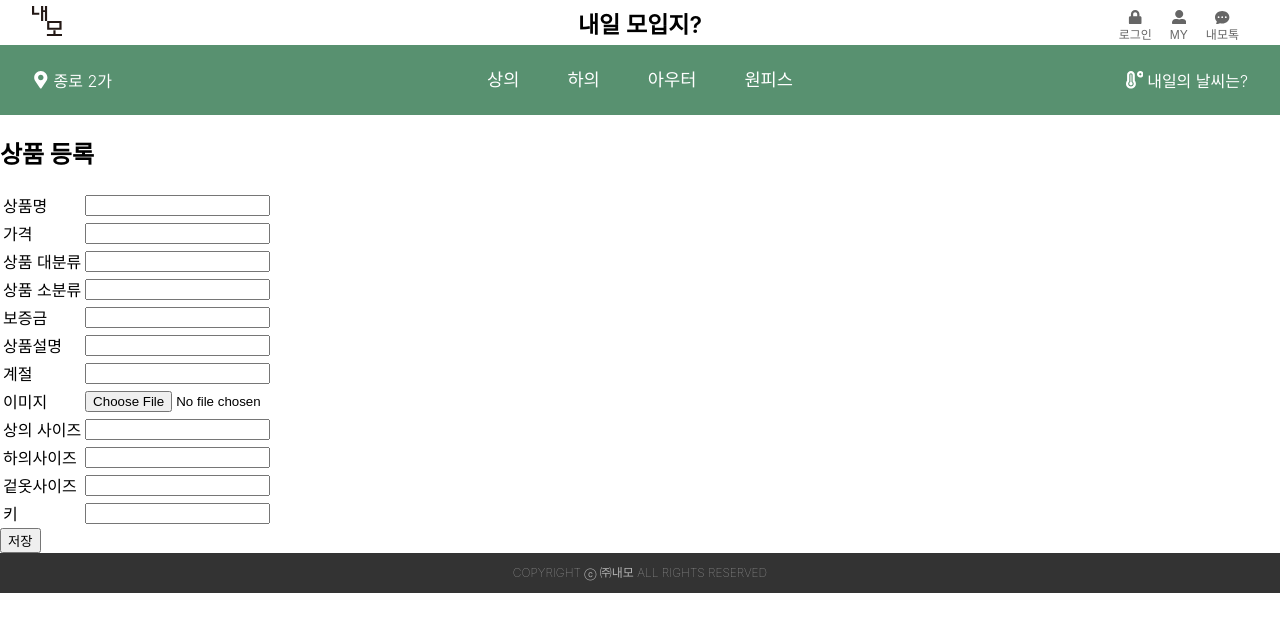
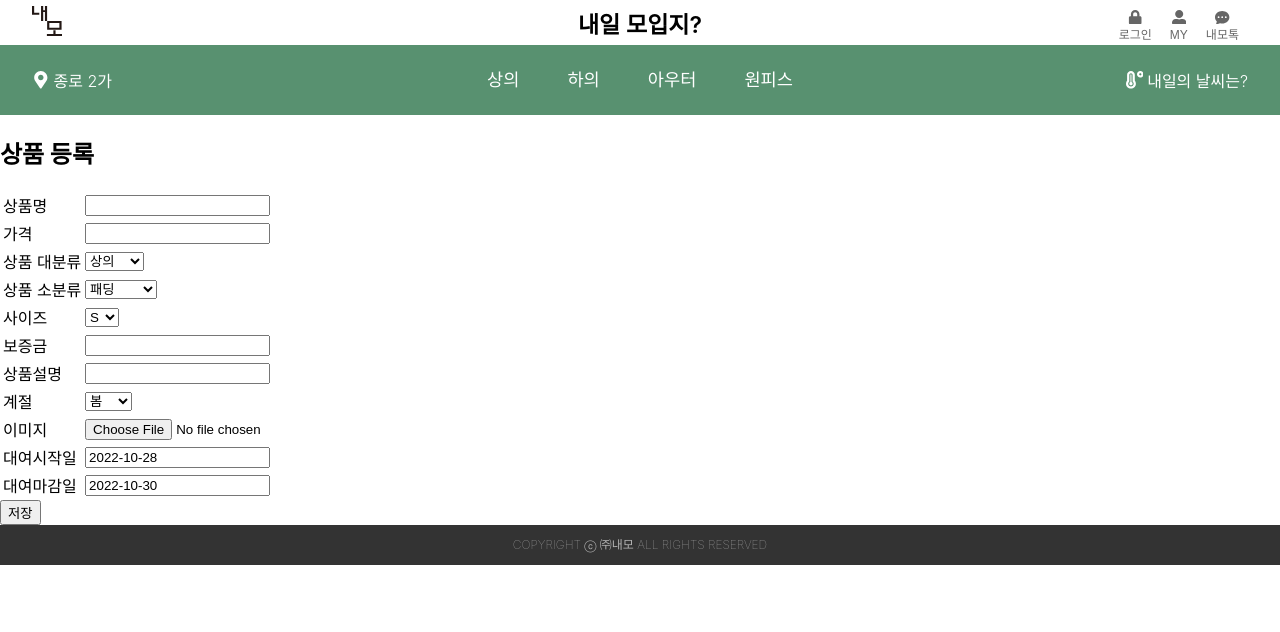
Before and after one commit to yengs/NEMO-react, a React (Create React App) app in the folder nemo-project/: page /item/write in a window 1280 px wide. Shown: the top 632 px of the page. Built offline with nearby package versions, Linux system fonts and the light colour scheme.

Commit message:
리액트 item

```diff
--- a/nemo-project/package.json
+++ b/nemo-project/package.json
@@ -9,9 +9,10 @@
     "@testing-library/user-event": "^13.5.0",
     "axios": "^1.1.3",
     "react": "^18.2.0",
+    "react-datepicker": "^4.8.0",
     "react-dom": "^18.2.0",
+    "react-icons": "^4.6.0",
     "react-router-dom": "^5.3.0",
-    "react-icons": "^4.6.0",
     "react-scripts": "5.0.1",
     "web-vitals": "^2.1.4"
   },
--- a/nemo-project/src/Item/ItemList.js
+++ b/nemo-project/src/Item/ItemList.js
@@ -19,6 +19,7 @@ function ItemList() {
                     <col width="15%" />
                     <col width="*" />
                     <col width="15%" />
+                    <col width="20%" />
                     <col width="20%" />
                 </colgroup>
                 <thead>
@@ -42,7 +43,7 @@ function ItemList() {
                                 <Link to={`/item/detail/${item.itemNum}`}>{item.itemName}</Link>
                                 </td>
                                 <td>{item.itemPrice}</td>
-                                <td>{item.itemRentalperiod}</td>
+                                <td>{item.itemRentalstart} ~ {item.itemRentalend}</td>
                                 <td>{item.itemWriter}</td>
                                 <td>{item.itemImage}</td>
                             </tr>
--- a/nemo-project/src/Item/ItemUpload.js
+++ b/nemo-project/src/Item/ItemUpload.js
@@ -1,7 +1,13 @@
 import axios from "axios";
-import { useState } from "react";
+// import { useState } from "react";
+import React, { useEffect, useState } from 'react';
+import DatePicker from "react-datepicker";
+import "react-datepicker/dist/react-datepicker.css";
+import { ko } from 'date-fns/esm/locale';
+
 
 function ItemUpload({ history }) {
+
     const [iName, setiName] = useState('');
     const [iPrice, setiPrice] = useState('');
     const [itemMaincategory, setitemMaincategory] = useState('');
@@ -12,7 +18,6 @@ function ItemUpload({ history }) {
     const [itemTopsize, setitemTopsize] = useState('');
     const [itemBottomsize, setitemBottomsize] = useState('');
     const [itemEtcsize, setitemEtcsize] = useState('');
-    const [itemHeight, setitemHeight] = useState('');
     // const [itemRentalperiod, setitemRentalperiod] = useState('');
 
 
@@ -26,15 +31,21 @@ function ItemUpload({ history }) {
     const handlerChangeitemTopsize=(e) => setitemTopsize(e.target.value);
     const handlerChangeitemBottomsize=(e) => setitemBottomsize(e.target.value);
     const handlerChangeitemEtcsize=(e) => setitemEtcsize(e.target.value);
-    const handlerChangeitemHeight=(e) => setitemHeight(e.target.value);
     // const handlerChangeitemRentalperiod=(e) => setitemRentalperiod(e.target.value);
+
+
+
+    const [startDate, setStartDate] = useState(new Date("2022/10/28"));
+    const [endDate, setEndDate] = useState(new Date("2022/10/30"));
+
+
 
     const handlerClickSubmit = (e) => {
         e.preventDefault();
 
         axios.post('http://localhost:8080/api/item', { "itemName": iName, "itemPrice": iPrice, "iName": iName, "iPrice": iPrice,"itemMaincategory":itemMaincategory,"itemSubcategory":itemSubcategory,"itemDeposit":itemDeposit,
                                                         "itemDetail":itemDetail,"itemWeather":itemWeather,"itemTopsize":itemTopsize,"itemBottomsize":itemBottomsize,
-                                                        "itemEtcsize":itemEtcsize,"itemHeight":itemHeight })
+                                                        "itemEtcsize":itemEtcsize,"itemRentalstart" :startDate,"itemRentalend":endDate})
         .then(response => {
             if (response.status === 200) {
                 alert("정상적으로 등록되었습니다.");
@@ -46,6 +57,9 @@ function ItemUpload({ history }) {
         })
         .catch(error => console.log(error));
     };
+
+
+
     return (
         <>
             <div className="container">
@@ -54,6 +68,7 @@ function ItemUpload({ history }) {
                     <table className="board_detail">
                         <tr>
                             <td>상품명</td>
+
                             <td><input type="text" id="iName" name="iName" value={iName} onChange={handlerChangeiName} /></td>
                         </tr>
                         <tr>
@@ -63,12 +78,85 @@ function ItemUpload({ history }) {
 
                         <tr>
                             <td>상품 대분류</td>
-                            <td><input type="text" id="itemMaincategory" name="itemMaincategory" value={itemMaincategory} onChange={handlerChangeitemMaincategory} /></td>
+                            <td> <select type="text" id="itemMaincategory" name="itemMaincategory" value={itemMaincategory} onChange={handlerChangeitemMaincategory} >
+                                <option value="상의">상의</option>
+                                <option value="하의">하의</option>
+                                <option value="아우터">아우터</option>
+                                </select>
+                            </td>
+
+
                         </tr>
                         <tr>
                             <td>상품 소분류</td>
-                            <td><input type="text" id="itemSubcategory" name="itemSubcategory" value={itemSubcategory} onChange={handlerChangeitemSubcategory} /></td>
+                            {/* <td><input type="text" id="itemSubcategory" name="itemSubcategory" value={itemSubcategory} onChange={handlerChangeitemSubcategory} /></td> */}
+                            <td>     {
+                                (function() {
+                                    if( itemMaincategory ==="상의"){
+                                   return <select type="text" id="itemSubcategory" name="itemSubcategory"  value={itemSubcategory} onChange={handlerChangeitemSubcategory}>
+                                    <option value="반팔">반팔</option>
+                                   <option value="긴팔">긴팔</option>
+                                   <option value="니트">니트</option>
+                                   <option value="블라우스">블라우스</option>
+
+                                   </select>;
+                                   }
+                                   else if(itemMaincategory ==="하의"){
+                                   return  <select type="text" id="itemSubcategory" name="itemSubcategory"  value={itemSubcategory} onChange={handlerChangeitemSubcategory}>
+                                   <option value="바지">바지</option>
+                                  <option value="치마">치마</option>
+                                  <option value="반바지">반바지</option>
+                                  <option value="레깅스">레깅스</option>
+
+                                  </select>;}
+                                  else {return  <select type="text" id="itemSubcategory" name="itemSubcategory"  value={itemSubcategory} onChange={handlerChangeitemSubcategory}>
+                                     <option value="패딩">패딩</option>
+                                     <option value="코트">코트</option>
+                                     <option value="바람막이">바람막이</option>
+                                 </select>;}
+                                })()
+                            }</td>
                         </tr>
+
+                        <tr>
+                            <td>사이즈</td>
+                            <td>
+                            {
+                                (function() {
+                                    if( itemMaincategory ==="상의"){
+                                   return <select type="text" id="itemTopsize" name="itemTopsize"  value={itemTopsize} onChange={handlerChangeitemTopsize}>
+                                    <option value="44이하">44이하</option>
+                                   <option value="55">55</option>
+                                   <option value="66">66</option>
+                                   <option value="77">77</option>
+                                   <option value="88이상">88이상</option>
+
+                                   </select>;
+                                   }
+                                   else if(itemMaincategory ==="하의"){
+                                   return  <select type="text" id="itemBottomsize" name="itemBottomsize"  value={itemBottomsize} onChange={handlerChangeitemBottomsize}>
+                                   <option value="25이하">25이하</option>
+                                  <option value="26">26</option>
+                                  <option value="27">27</option>
+                                  <option value="28">28</option>
+                                  <option value="29">29</option>
+                                  <option value="30">30</option>
+                                  <option value="31">31</option>
+                                  <option value="32">32</option>
+                                  <option value="33이상">33이상</option>
+                                  </select>;}
+                                  else {return <select type="text" id="itemEtcsize" name="itemEtcsize"  value={itemEtcsize} onChange={handlerChangeitemEtcsize}>
+                                     <option value="S">S</option>
+                                     <option value="M">M</option>
+                                     <option value="L">L</option>
+                                 </select>;}
+                                })()
+                            }
+
+
+                            </td>
+                       </tr>
+
                         <tr>
                             <td>보증금</td>
                             <td><input type="text" id="itemDeposit" name="itemDeposit" value={itemDeposit} onChange={handlerChangeitemDeposit} /></td>
@@ -79,30 +167,31 @@ function ItemUpload({ history }) {
                             <td><input type="text" id="itemDetail" name="itemDetail" value={itemDetail} onChange={handlerChangeitemDetail} /></td>
                         </tr>  <tr>
                             <td>계절</td>
-                            <td><input type="text" id="itemWeather" name="itemWeather" value={itemWeather} onChange={handlerChangeitemWeather} /></td>
+                            {/* <td><input type="text" id="itemWeather" name="itemWeather" value={itemWeather} onChange={handlerChangeitemWeather} /></td> */}
+                             <td>
+                             <select type="text" id="itemWeather" name="itemWeather"  value={itemWeather} onChange={handlerChangeitemWeather}>
+                                     <option value="봄">봄</option>
+                                    <option value="여름">여름</option>
+                                    <option value="가을">가을</option>
+                                    <option value="겨울">겨울</option>
+                                    </select>
+                            </td>
+
                         </tr>
                         <tr>
                             <td>이미지</td>
                             <td> <input className="form-control" type = "file" name="file"/></td>
                         </tr>
-                        <tr>
-                            <td>상의 사이즈</td>
-                            <td><input type="text" id="itemTopsize" name="itemTopsize" value={itemTopsize} onChange={handlerChangeitemTopsize} /></td>
-                        </tr>
-                        <tr>
-                            <td>하의사이즈</td>
-                            <td><input type="text" id="itemBottomsize" name="itemBottomsize" value={itemBottomsize} onChange={handlerChangeitemBottomsize} /></td>
-                        </tr>
-                        <tr>
-                            <td>겉옷사이즈</td>
-                            <td><input type="text" id="itemEtcsize" name="itemEtcsize" value={itemEtcsize} onChange={handlerChangeitemEtcsize} /></td>
-                        </tr>
-                        <tr>
-                            <td>키</td>
-                            <td><input type="text" id="itemHeight" name="itemHeight" value={itemHeight} onChange={handlerChangeitemHeight} /></td>
-                        </tr>
 
 
+                        <tr>
+                            <td>대여시작일</td>
+                            <td><DatePicker dateFormat="yyyy-MM-dd" selected={startDate} onChange={date => setStartDate(date)} selectStart startDate={startDate} endDate={endDate} locale={ko} minDate={new Date()}/> </td>
+                       </tr>
+                       <tr>
+                            <td>대여마감일</td>
+                            <td><DatePicker dateFormat="yyyy-MM-dd" selected={endDate} onChange={date => setEndDate(date)} selectEnd startDate={startDate} endDate={endDate}locale={ko} minDate={startDate}/> </td>
+                       </tr>
 
 
 
```
Also changed, not shown: nemo-project/src/Item/ItemDetail.js (+3 -5 lines), 1 other file (tests, documents, lock files or other folders).
